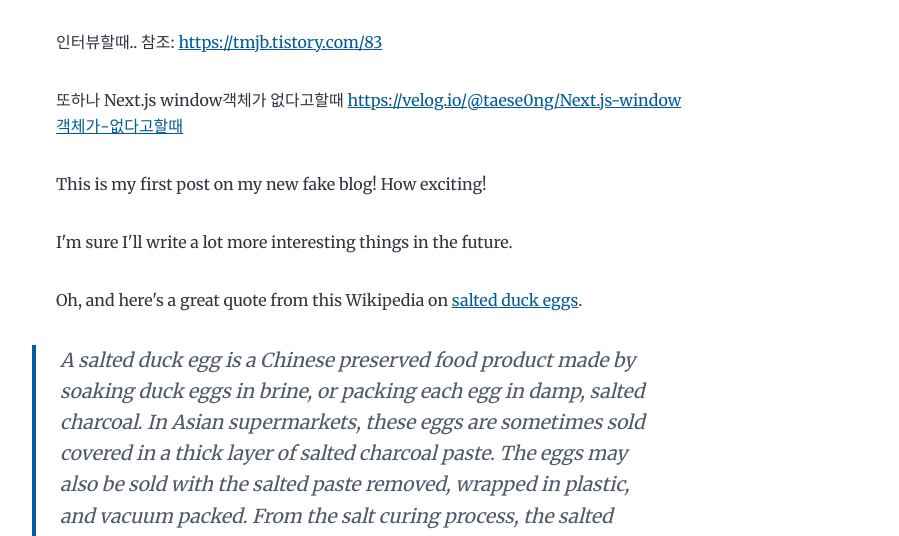
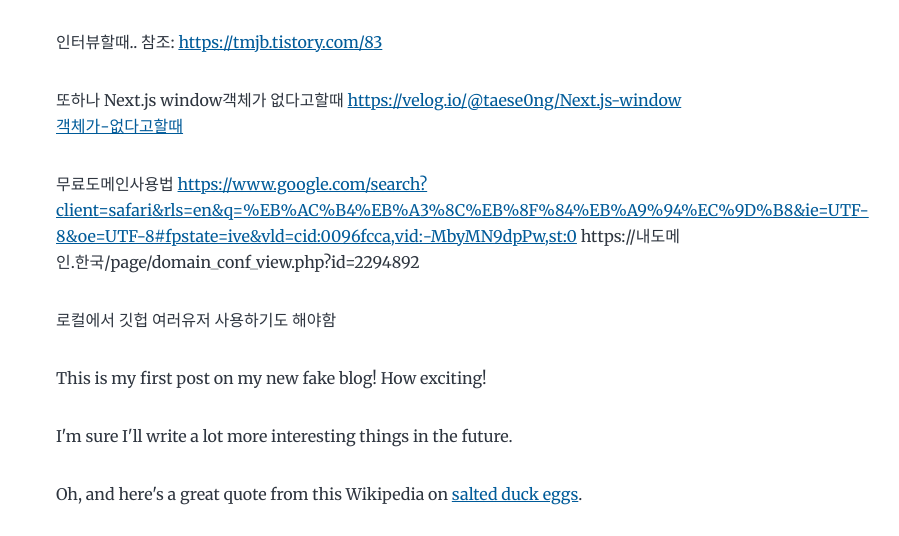
Before and after one commit to wwbrdle/wwbrdle.github.io, a Gatsby site: page /github-private/ in a window 1280 px wide. Shown: the part 255-791 px from the top of the page, without its empty margins (268-1167 px from the left). Built offline with nearby package versions, Linux system fonts and the light colour scheme; Gatsby itself is replaced by a stand-in of ours; some packages are replaced by stand-ins of ours.

Commit message:
Initial commit

```diff
--- a/content/blog/github-private/index.md
+++ b/content/blog/github-private/index.md
@@ -10,6 +10,12 @@ description: "Hello World"
 또하나
 Next.js window객체가 없다고할때
 https://velog.io/@taese0ng/Next.js-window객체가-없다고할때
+
+무료도메인사용법
+https://www.google.com/search?client=safari&rls=en&q=%EB%AC%B4%EB%A3%8C%EB%8F%84%EB%A9%94%EC%9D%B8&ie=UTF-8&oe=UTF-8#fpstate=ive&vld=cid:0096fcca,vid:-MbyMN9dpPw,st:0
+https://내도메인.한국/page/domain_conf_view.php?id=2294892
+
+로컬에서 깃헙 여러유저 사용하기도 해야함
 
 This is my first post on my new fake blog! How exciting!
 
--- a/src/pages/using-typescript.tsx
+++ b/src/pages/using-typescript.tsx
@@ -42,7 +42,7 @@ const UsingTypescript: React.FC<PageProps<DataProps>> = ({
   </Layout>
 )
 
-export const Head: HeadFC<DataProps> = () => <Seo title="Using TypeScript" />
+export const Head: HeadFC<DataProps> = () => <Seo description="Using TypeScript" title="Using TypeScript" children="Using TypeScript" />
 
 export default UsingTypescript
 
```
